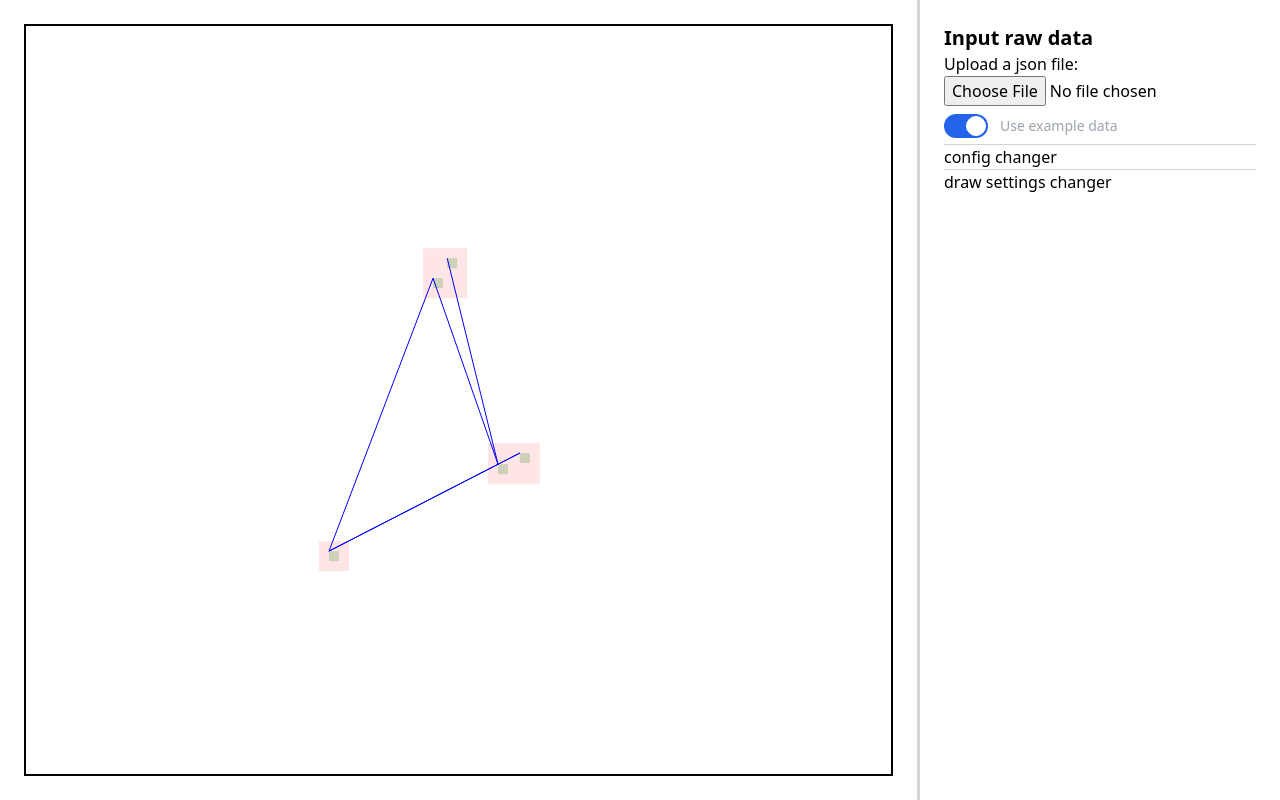
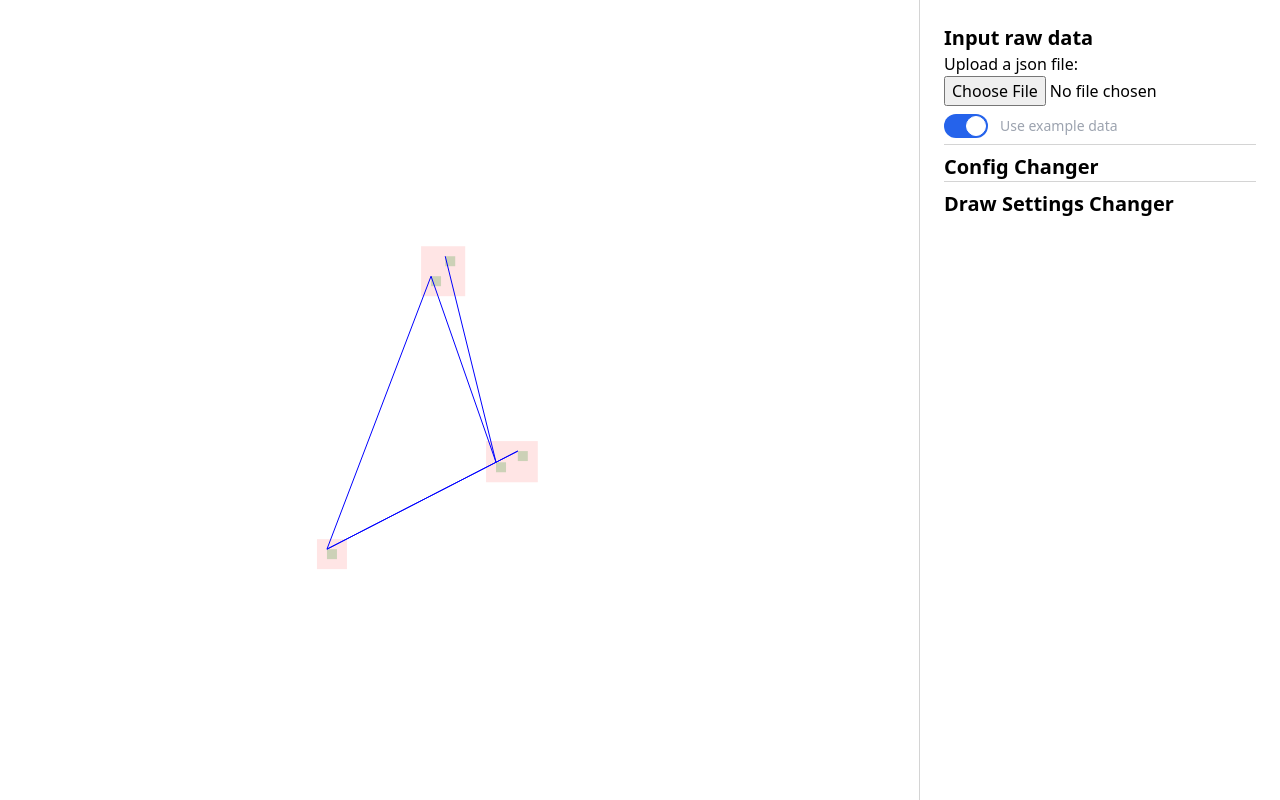
Before and after one commit to christojeffrey/software-visualization, a SvelteKit app in the folder svelte/: page /v2 in a window 1280 px wide. Built offline with nearby package versions, Linux system fonts and the light colour scheme.

Commit message:
checkpoint: change some styling, add class pass down on heading

```diff
--- a/svelte/src/routes/v2/+page.svelte
+++ b/svelte/src/routes/v2/+page.svelte
@@ -60,12 +60,12 @@
 
 <div class="flex justify-between h-full">
 	<!-- canvas -->
-	<div class="m-6 border-2 border-black w-full">
+	<div class="m-6 w-full">
 		<svg bind:this={svgElement} class="w-full h-full"/>
 	</div>
 
 	<!-- vertical line -->
-	<div class ="bg-neutral-300 w-1"/>
+	<div class ="bg-neutral-300 w-[2px]"/>
 
 	<!-- sidepanel -->
 	<div class = "flex flex-col m-6">
@@ -75,5 +75,6 @@
 		<ConfigChanger/>
 		<div class ="bg-neutral-300 h-[1px]"/>
 		<DrawSettingsChanger/>
+
 	</div>
 </div>
--- a/svelte/src/routes/v2/components/config-changer.svelte
+++ b/svelte/src/routes/v2/components/config-changer.svelte
@@ -1,3 +1,9 @@
+<script>
+	import Heading from "$ui/heading.svelte";
+
+</script>
 <div>
-    config changer
+    <Heading class="mt-2">
+        Config Changer
+    </Heading>
 </div>
--- a/svelte/src/routes/v2/components/draw-settings-changer.svelte
+++ b/svelte/src/routes/v2/components/draw-settings-changer.svelte
@@ -1,3 +1,9 @@
+<script>
+	import Heading from "$ui/heading.svelte";
+
+</script>
 <div>
-    draw settings changer
+    <Heading class="mt-2">
+        Draw Settings Changer
+    </Heading>
 </div>
--- a/svelte/src/ui/heading.svelte
+++ b/svelte/src/ui/heading.svelte
@@ -19,7 +19,7 @@ switch (headingNumber) {
 }
 </script>
 <div>
-    <p class="{styleClass}">
+    <p class={`${styleClass} ${$$props.class}`}>
         <slot/>
     </p>
 </div>
```
